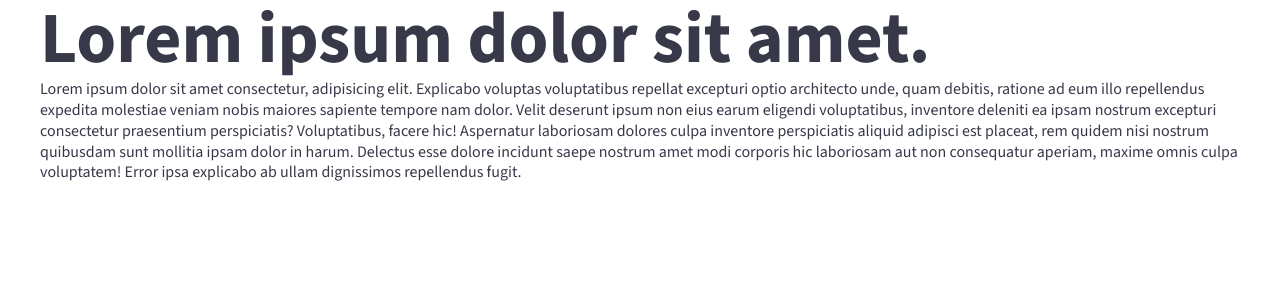
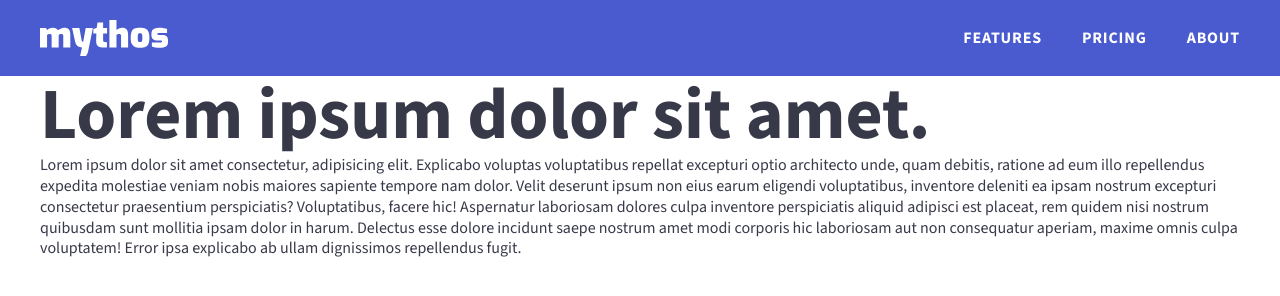
Before and after one commit to acandael/responsive-website, a plain HTML site: page index.html in a window 1280 px wide. Drawn offline with Linux system fonts and the light colour scheme.

Commit message:
style topnavigation

```diff
--- a/index.html
+++ b/index.html
@@ -22,23 +22,57 @@
         <link rel="manifest" href="/site.webmanifest" />
     </head>
     <body>
+        <a class="visually-hidden skip" href="#main">Skip to main content</a>
+        <header class="topnav">
+            <h2 class="visually-hidden">Header</h2>
+            <div class="wrapper topnav__wrapper">
+                <a href="/" class="topnav__homelink">
+                    <img
+                        src="/img/logo-mythos.svg"
+                        alt="Mythos homepage"
+                        width="128"
+                        height="36"
+                        class="topnav__logo"
+                    />
+                </a>
+                <nav>
+                    <ul class="topnav__links">
+                        <li class="topnav__item">
+                            <a href="" class="topnav__link">Features</a>
+                        </li>
+                        <li class="topnav__item">
+                            <a href="" class="topnav__link">Pricing</a>
+                        </li>
+                        <li class="topnav__item">
+                            <a href="" class="topnav__link">About</a>
+                        </li>
+                    </ul>
+                </nav>
+            </div>
+        </header>
+        <main id="main">
             <div class="wrapper">
                 <h1>Lorem ipsum dolor sit amet.</h1>
                 <p>
                     Lorem ipsum dolor sit amet consectetur, adipisicing elit.
                     Explicabo voluptas voluptatibus repellat excepturi optio
-                architecto unde, quam debitis, ratione ad eum illo repellendus
-                expedita molestiae veniam nobis maiores sapiente tempore nam
-                dolor. Velit deserunt ipsum non eius earum eligendi
-                voluptatibus, inventore deleniti ea ipsam nostrum excepturi
-                consectetur praesentium perspiciatis? Voluptatibus, facere hic!
-                Aspernatur laboriosam dolores culpa inventore perspiciatis
-                aliquid adipisci est placeat, rem quidem nisi nostrum quibusdam
-                sunt mollitia ipsam dolor in harum. Delectus esse dolore
-                incidunt saepe nostrum amet modi corporis hic laboriosam aut non
-                consequatur aperiam, maxime omnis culpa voluptatem! Error ipsa
-                explicabo ab ullam dignissimos repellendus fugit.
+                    architecto unde, quam debitis, ratione ad eum illo
+                    repellendus expedita molestiae veniam nobis maiores sapiente
+                    tempore nam dolor. Velit deserunt ipsum non eius earum
+                    eligendi voluptatibus, inventore deleniti ea ipsam nostrum
+                    excepturi consectetur praesentium perspiciatis?
+                    Voluptatibus, facere hic! Aspernatur laboriosam dolores
+                    culpa inventore perspiciatis aliquid adipisci est placeat,
+                    rem quidem nisi nostrum quibusdam sunt mollitia ipsam dolor
+                    in harum. Delectus esse dolore incidunt saepe nostrum amet
+                    modi corporis hic laboriosam aut non consequatur aperiam,
+                    maxime omnis culpa voluptatem! Error ipsa explicabo ab ullam
+                    dignissimos repellendus fugit.
                 </p>
             </div>
+        </main>
+        <footer>
+            <h2 class="visually-hidden">Footer</h2>
+        </footer>
     </body>
 </html>
--- a/style.css
+++ b/style.css
@@ -1,3 +1,5 @@
+@layer global, component, utility;
+
 @layer global {
     /* source-sans-3-regular - latin */
     @font-face {
@@ -51,6 +53,7 @@
         --color-main-bg: var(--c-white);
         --color-text-dark: var(--c-gray-dark);
         --color-text-light: var(--c-white);
+        --color-header-bg: var(--c-purple);
         --color-hero-bg: var(--c-purple);
         --color-button-primary: var(--c-teal);
         --color-button-primary-text: var(--c-gray-dark);
@@ -73,6 +76,7 @@
         font-family: "Source Sans 3", Arial, Helvetica, sans-serif;
         line-height: 1.3;
         color: var(--color-text-dark);
+        padding-block-end: 50vh;
     }
 
     h1,
@@ -101,6 +105,7 @@
     picture,
     svg {
         max-width: 100%;
+        height: auto;
         display: block;
     }
 
@@ -111,6 +116,58 @@
 }
 
 @layer component {
+    .topnav {
+        background-color: var(--color-header-bg);
+
+        .topnav__wrapper {
+            display: flex;
+            justify-content: space-between;
+            align-items: center;
+            padding-block: 12px;
+
+            @media (width >= calc(600 / 16 * 1rem)) {
+                padding-block: 20px;
+            }
+        }
+
+        .topnav__homelink {
+            &:hover {
+                opacity: 0.9;
+            }
+        }
+
+        .topnav__logo {
+            width: calc(70 / 16 * 1rem);
+
+            @media (width >= calc(600 / 16 * 1rem)) {
+                width: calc(128 / 16 * 1rem);
+            }
+        }
+
+        .topnav__links {
+            display: flex;
+            gap: 20px;
+            list-style-type: none;
+            padding: 0;
+
+            @media (width >= calc(600 / 16 * 1rem)) {
+                gap: 40px;
+            }
+        }
+
+        .topnav__link {
+            font-size: var(--font-size-topnav);
+            font-weight: 700;
+            letter-spacing: 0.05em;
+            text-transform: uppercase;
+            color: var(--color-text-light);
+
+            &:hover {
+                text-decoration: underline 2px;
+                text-underline-offset: 4px;
+            }
+        }
+    }
 }
 
 @layer utility {
@@ -121,5 +178,14 @@
         width: 1px;
         height: 1px;
         overflow: hidden;
+
+        &.skip:focus {
+            left: 0;
+            width: auto;
+            height: auto;
+            background: #fff;
+            padding: 10px;
+            border: 1px solid;
+        }
     }
 }
```
Also changed, not shown: img/logo-mythos.svg (added). Lines whose indentation alone changed are shown as unchanged.
